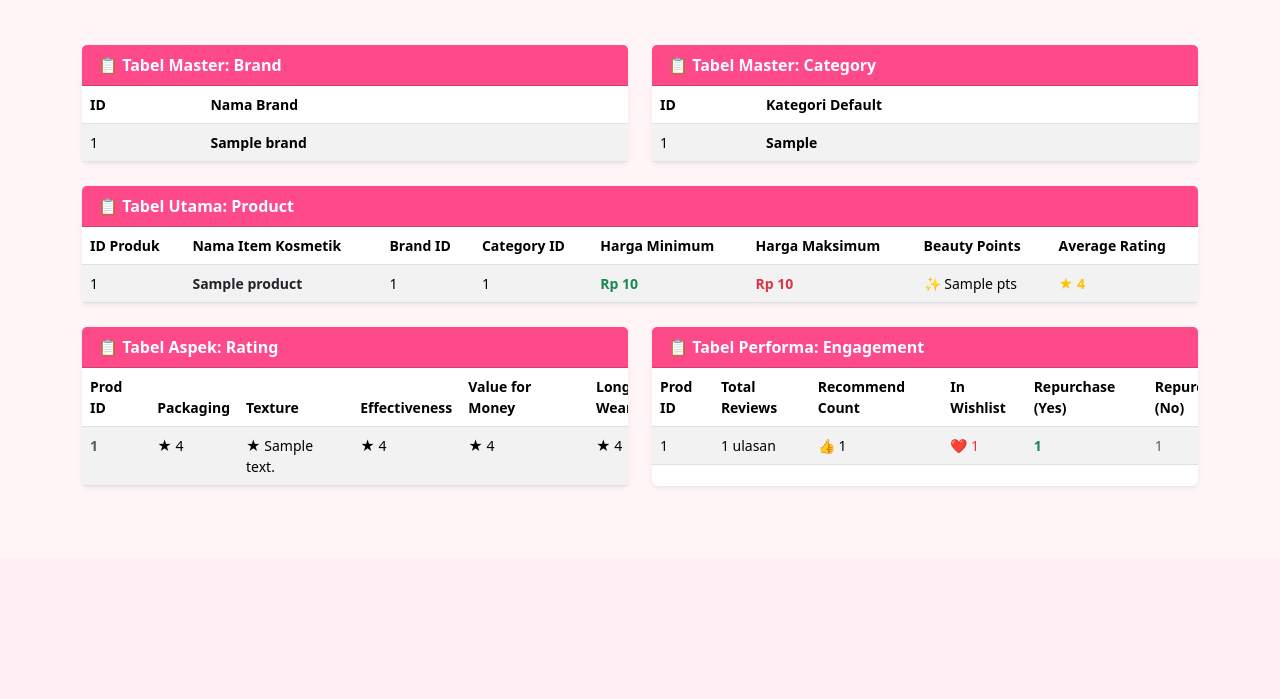
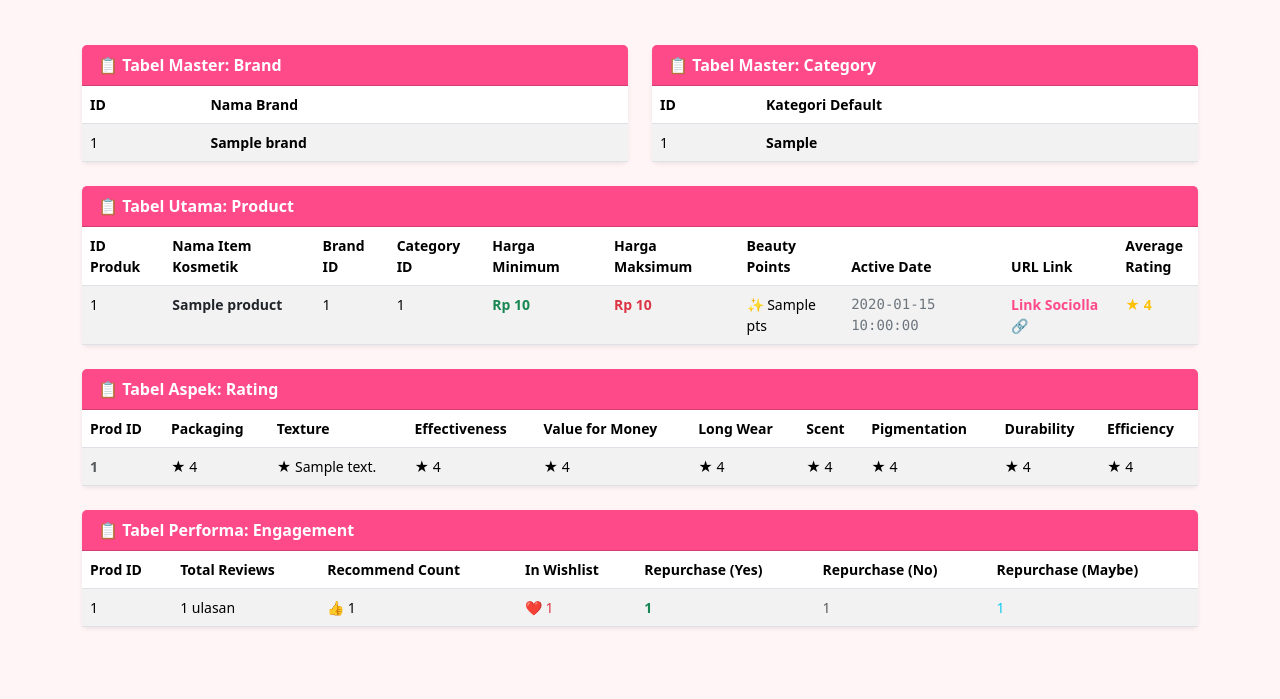
Before and after one commit to fujijimyr12/sociolla-dashboard, a Flask app: template templates/home.html in a window 1280 px wide. Shown: the part 793-1492 px from the top of the page. Before the commit the page ends 1280 px from the top, so only its background shows below. Run offline with Flask 3, Linux system fonts and the light colour scheme; the template is opened without the code that fills it: most values are stand-ins (such as "Sample title", 1, 10 or a date in 2020).

Commit message:
Update home.html

```diff
--- a/templates/home.html
+++ b/templates/home.html
@@ -79,6 +79,8 @@
                                 <tr><td><strong>Max Price:</strong></td><td class="fw-bold text-danger">Rp {{ "{:,}".format(search_result['max_price']|int) if search_result['max_price'] else "-" }}</td></tr>
                                 <tr><td><strong>Beauty Points:</strong></td><td class="fw-bold text-dark">✨ {{ search_result['beauty_point_earned'] if search_result['beauty_point_earned'] else 0 }} pts</td></tr>
                                 <tr><td><strong>Global Rating:</strong></td><td class="fw-bold text-warning">★ {{ search_result['average_rating'] }}</td></tr>
+                                <tr><td><strong>Active Date:</strong></td><td class="text-secondary font-monospace">{{ search_result['active_date'] if search_result['active_date'] else "-" }}</td></tr>
+                                <tr><td><strong>Product URL:</strong></td><td>{% if search_result['url'] %}<a href="{{ search_result['url'] }}" target="_blank" class="text-sociolla fw-bold text-decoration-none">Lihat Link Sociolla 🔗</a>{% else %}<span class="text-muted">-</span>{% endif %}</td></tr>
                             </table>
                         </div>
 
@@ -91,6 +93,9 @@
                                 <div class="col-6">💰 Value for Money: <strong class="text-warning">★ {{ search_result['rating_value_for_money'] if search_result['rating_value_for_money'] else '-' }}</strong></div>
                                 <div class="col-6">⏳ Long Wear: <strong class="text-warning">★ {{ search_result['rating_long_wear'] if search_result['rating_long_wear'] else '-' }}</strong></div>
                                 <div class="col-6">👃 Scent: <strong class="text-warning">★ {{ search_result['rating_scent'] if search_result['rating_scent'] else '-' }}</strong></div>
+                                <div class="col-6">🎨 Pigmentation: <strong class="text-warning">★ {{ search_result['rating_pigmentation'] if search_result['rating_packaging'] else '-' }}</strong></div>
+                                <div class="col-6">🛡️ Durability: <strong class="text-warning">★ {{ search_result['rating_durability'] if search_result['rating_texture'] else '-' }}</strong></div>
+                                <div class="col-6">⚡ Efficiency: <strong class="text-warning">★ {{ search_result['rating_efficiency'] if search_result['rating_effectiveness'] else '-' }}</strong></div>
                             </div>
                         </div>
 
@@ -169,7 +174,8 @@
             <div class="card shadow-sm border-0">
                 <div class="card-header bg-sociolla text-white fw-bold">📋 Tabel Utama: Product</div>
                 <div class="card-body p-0 table-responsive-scroll">
-                    <table class="table table-striped table-hover mb-0 small" style="min-width: 950px;">
+                    <!-- 🛠️ Lebar minimal diperluas sedikit (jadi 1150px) agar kolom tambahan tidak berdesakan -->
+                    <table class="table table-striped table-hover mb-0 small" style="min-width: 1150px;">
                         <thead class="bg-sociolla-light sticky-top">
                             <tr>
                                 <th>ID Produk</th>
@@ -179,6 +185,9 @@
                                 <th>Harga Minimum</th>
                                 <th>Harga Maksimum</th>
                                 <th>Beauty Points</th>
+                                <!-- ➕ TAMBAHAN HEADER BARU -->
+                                <th>Active Date</th>
+                                <th>URL Link</th>
                                 <th>Average Rating</th>
                             </tr>
                         </thead>
@@ -192,6 +201,17 @@
                                 <td class="text-success fw-bold">Rp {{ "{:,}".format(r['min_price']|int) if r['min_price'] else "-" }}</td>
                                 <td class="text-danger fw-bold">Rp {{ "{:,}".format(r['max_price']|int) if r['max_price'] else "-" }}</td>
                                 <td>✨ {{ r['beauty_point_earned'] if r['beauty_point_earned'] else 0 }} pts</td>
+
+                                <!-- ➕ TAMBAHAN REAL BARIS DATA UNTUK ACTIVE DATE & URL -->
+                                <td class="text-secondary font-monospace">{{ r['active_date'] if r['active_date'] else "-" }}</td>
+                                <td>
+                                    {% if r['url'] %}
+                                        <a href="{{ r['url'] }}" target="_blank" class="text-sociolla fw-bold text-decoration-none">Link Sociolla 🔗</a>
+                                    {% else %}
+                                        <span class="text-muted">-</span>
+                                    {% endif %}
+                                </td>
+
                                 <td class="text-warning fw-bold">★ {{ r['average_rating'] }}</td>
                             </tr>
                             {% endfor %}
@@ -201,13 +221,24 @@
             </div>
         </div>
 
-        <div class="col-md-6 mb-4">
-            <div class="card shadow-sm border-0 h-100">
+        <div class="col-12 mb-4">
+            <div class="card shadow-sm border-0">
                 <div class="card-header bg-sociolla text-white fw-bold">📋 Tabel Aspek: Rating</div>
                 <div class="card-body p-0 table-responsive-scroll">
-                    <table class="table table-striped table-hover mb-0 small" style="min-width: 650px;">
+                    <table class="table table-striped table-hover mb-0 small" style="min-width: 900px;">
                         <thead class="bg-sociolla-light sticky-top">
-                            <tr><th>Prod ID</th><th>Packaging</th><th>Texture</th><th>Effectiveness</th><th>Value for Money</th><th>Long Wear</th><th>Scent</th></tr>
+                            <tr>
+                                <th>Prod ID</th>
+                                <th>Packaging</th>
+                                <th>Texture</th>
+                                <th>Effectiveness</th>
+                                <th>Value for Money</th>
+                                <th>Long Wear</th>
+                                <th>Scent</th>
+                                <th>Pigmentation</th>
+                                <th>Durability</th>
+                                <th>Efficiency</th>
+                            </tr>
                         </thead>
                         <tbody>
                             {% for r in ratings %}
@@ -219,6 +250,9 @@
                                 <td>★ {{ r['rating_value_for_money'] if r['rating_value_for_money'] else "-" }}</td>
                                 <td>★ {{ r['rating_long_wear'] if r['rating_long_wear'] else "-" }}</td>
                                 <td>★ {{ r['rating_scent'] if r['rating_scent'] else "-" }}</td>
+                                <td>★ {{ r['rating_pigmentation'] if r['rating_pigmentation'] else "-" }}</td>
+                                <td>★ {{ r['rating_durability'] if r['rating_durability'] else "-" }}</td>
+                                <td>★ {{ r['rating_efficiency'] if r['rating_efficiency'] else "-" }}</td>
                             </tr>
                             {% endfor %}
                         </tbody>
@@ -227,8 +261,8 @@
             </div>
         </div>
 
-        <div class="col-md-6 mb-4">
-            <div class="card shadow-sm border-0 h-100">
+        <div class="col-12 mb-4">
+            <div class="card shadow-sm border-0">
                 <div class="card-header bg-sociolla text-white fw-bold">📋 Tabel Performa: Engagement</div>
                 <div class="card-body p-0 table-responsive-scroll">
                     <table class="table table-striped table-hover mb-0 small" style="min-width: 750px;">
```
